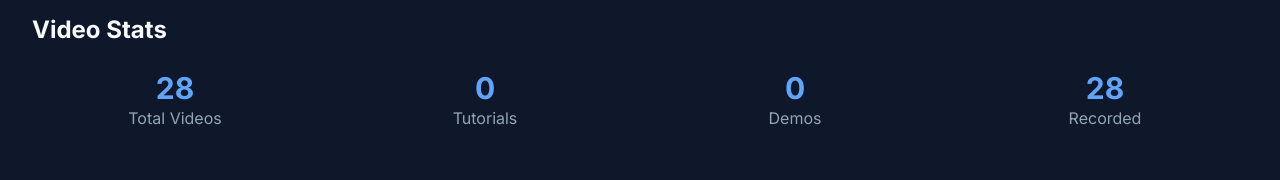
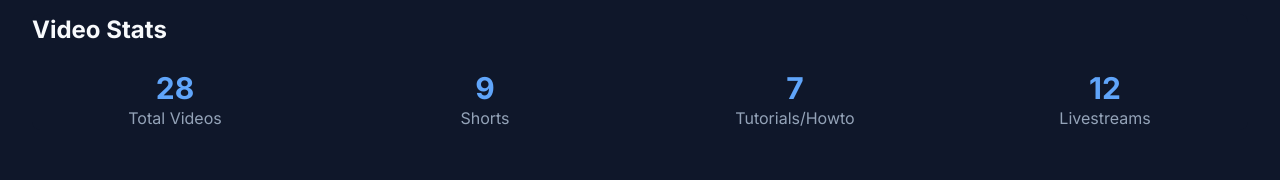
Before and after one commit to iandouglas/id736portfolio, a Next.js app: page /videos in a window 1280 px wide. Shown: the part 258-438 px from the top of the page. Built offline with nearby package versions, Linux system fonts and the light colour scheme.

Commit message:
updated stats for videos page

```diff
--- a/src/app/videos/page.tsx
+++ b/src/app/videos/page.tsx
@@ -30,21 +30,21 @@ export default function Videos() {
             </div>
             <div className="text-center">
               <div className="text-3xl font-bold text-primary-400">
-                {videos.filter(item => item.type === 'tutorial').length}
+                {videos.filter(item => item.type === 'short').length}
               </div>
-              <div className="text-secondary-400">Tutorials</div>
+              <div className="text-secondary-400">Shorts</div>
             </div>
             <div className="text-center">
               <div className="text-3xl font-bold text-primary-400">
-                {videos.filter(item => item.type === 'demo').length}
+                {videos.filter(item => (item.type === 'tutorial'|| item.type === 'howto')).length}
               </div>
-              <div className="text-secondary-400">Demos</div>
+              <div className="text-secondary-400">Tutorials/Howto</div>
             </div>
             <div className="text-center">
               <div className="text-3xl font-bold text-primary-400">
-                {videos.filter(item => item.recorded).length}
+                {videos.filter(item => item.type === 'livestream').length}
               </div>
-              <div className="text-secondary-400">Recorded</div>
+              <div className="text-secondary-400">Livestreams</div>
             </div>
           </div>
         </div>
```
